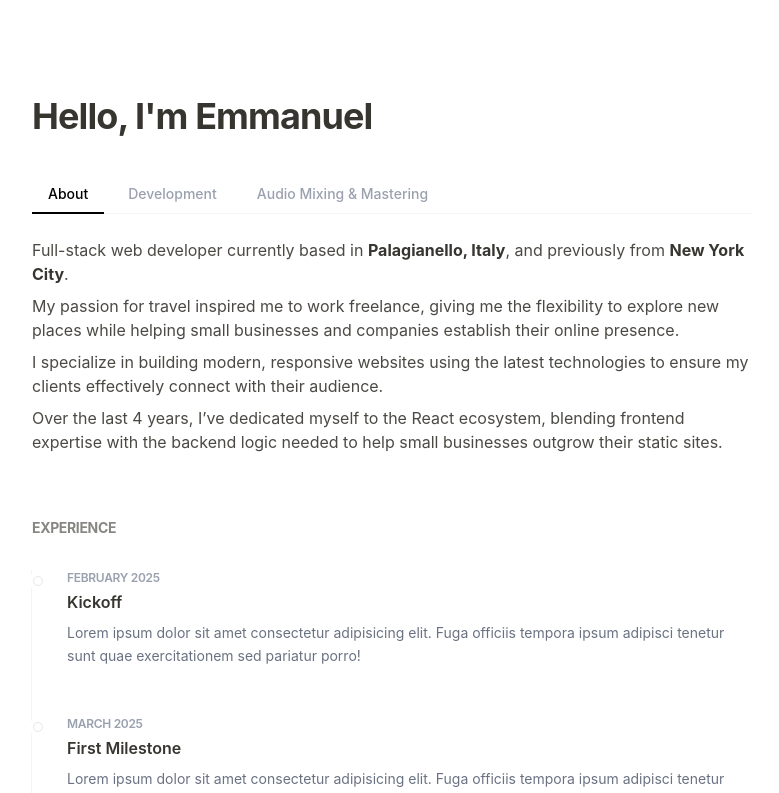
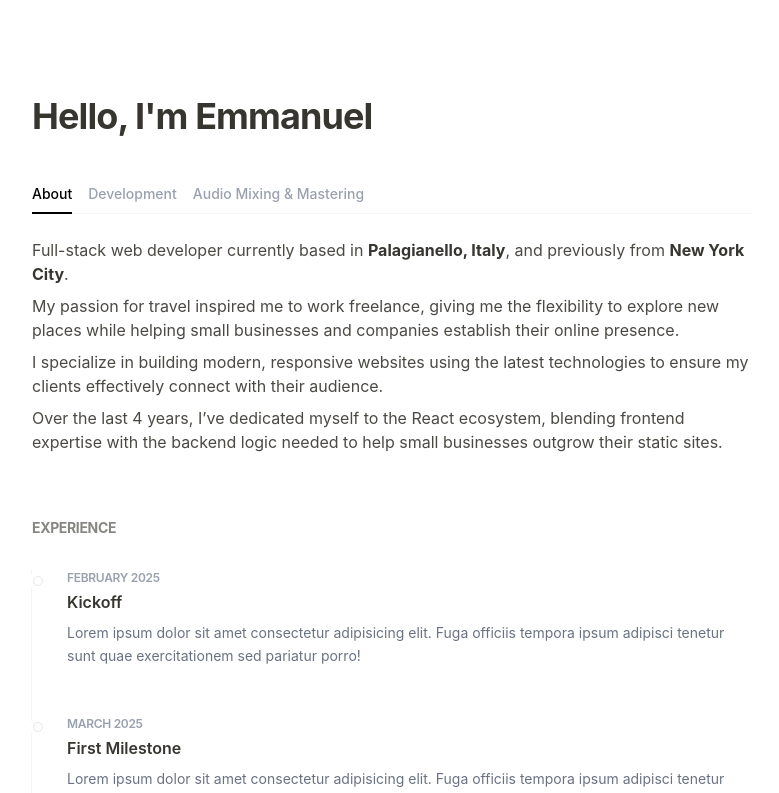
Before and after one commit to emmtej/portfolio-website, a React (Vite) app: page / in a window 1280 px wide. Shown: the top 793 px of the page, without its empty margins (248-1027 px from the left). Built offline with nearby package versions, Linux system fonts and the light colour scheme; the HTML template or start-up script is replaced by a standard one.

Commit message:
Updated Tabs component to increase gap between tab buttons for improved spacing. Adjusted TabButton class to remove unnecessary margin for better alignment.

```diff
--- a/src/components/Tabs.tsx
+++ b/src/components/Tabs.tsx
@@ -34,7 +34,7 @@ export function Tabs() {
   return (
     <div className="w-full">
       <div className="border-b border-gray-100">
-        <nav role="tablist" className="flex gap-2">
+        <nav role="tablist" className="flex gap-4">
           {TABS.map((tab) => (
             <TabButton
               key={tab.id}
--- a/src/ui/Tabs.tsx
+++ b/src/ui/Tabs.tsx
@@ -14,7 +14,7 @@ export const TabButton = ({
     role="tab"
     aria-selected={isActive}
     aria-controls={`panel-${id}`}
-    className={`-mb-px border-b-2 px-4 py-2 text-sm font-medium transition-colors ${
+    className={`-mb-px  border-b-2 py-2 text-sm font-medium transition-colors ${
       isActive
         ? "border-black text-black"
         : "border-transparent text-gray-400 hover:text-gray-600"
```
